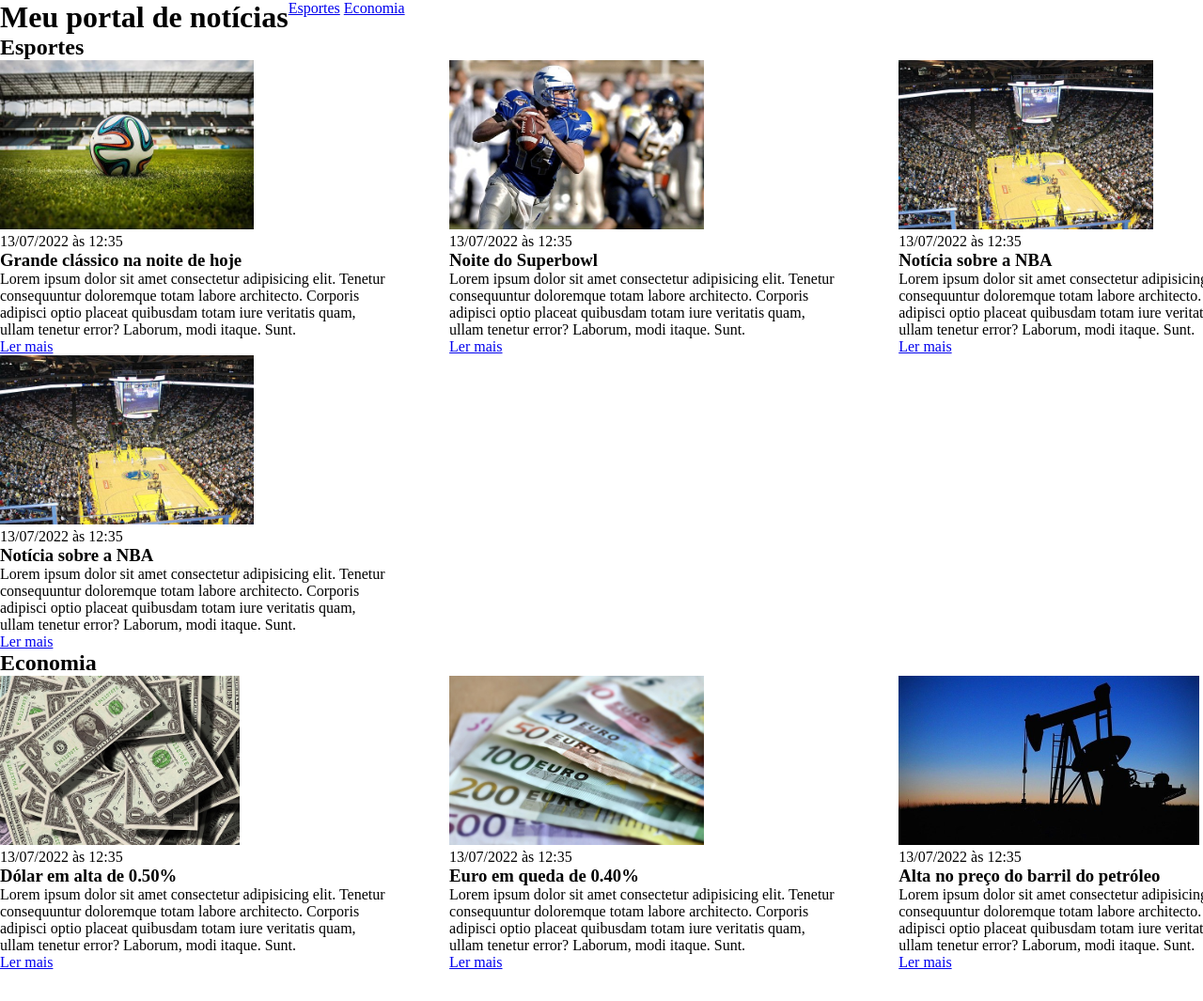
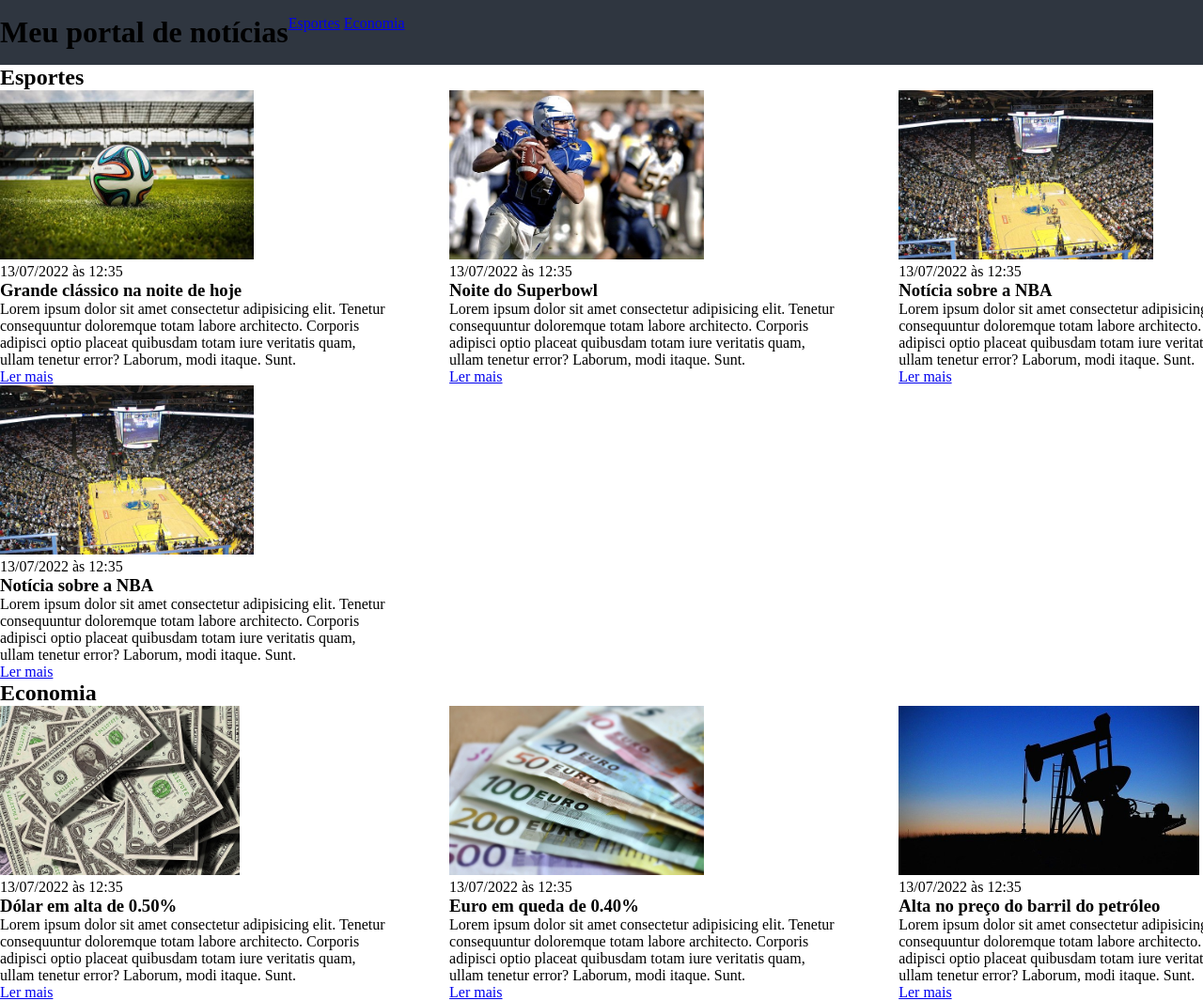
Before and after one commit to PaccoLucas/Aula_CSS, a plain HTML site: page index.html in a window 1280 px wide. Shown: the top 1065 px of the page at 94% size. Before the commit the page ends 1033 px from the top, so only its background shows below. Drawn offline with Linux system fonts and the light colour scheme.

Commit message:
Adicionando cor ao cabeçalho

```diff
--- a/main.css
+++ b/main.css
@@ -2,6 +2,11 @@
     box-sizing: border-box;
     margin: 0;
     padding: 0;
+}
+
+body > header {
+    background-color: #2f3640;
+    padding: 16px 0;
 }
 
 header .container {
```
